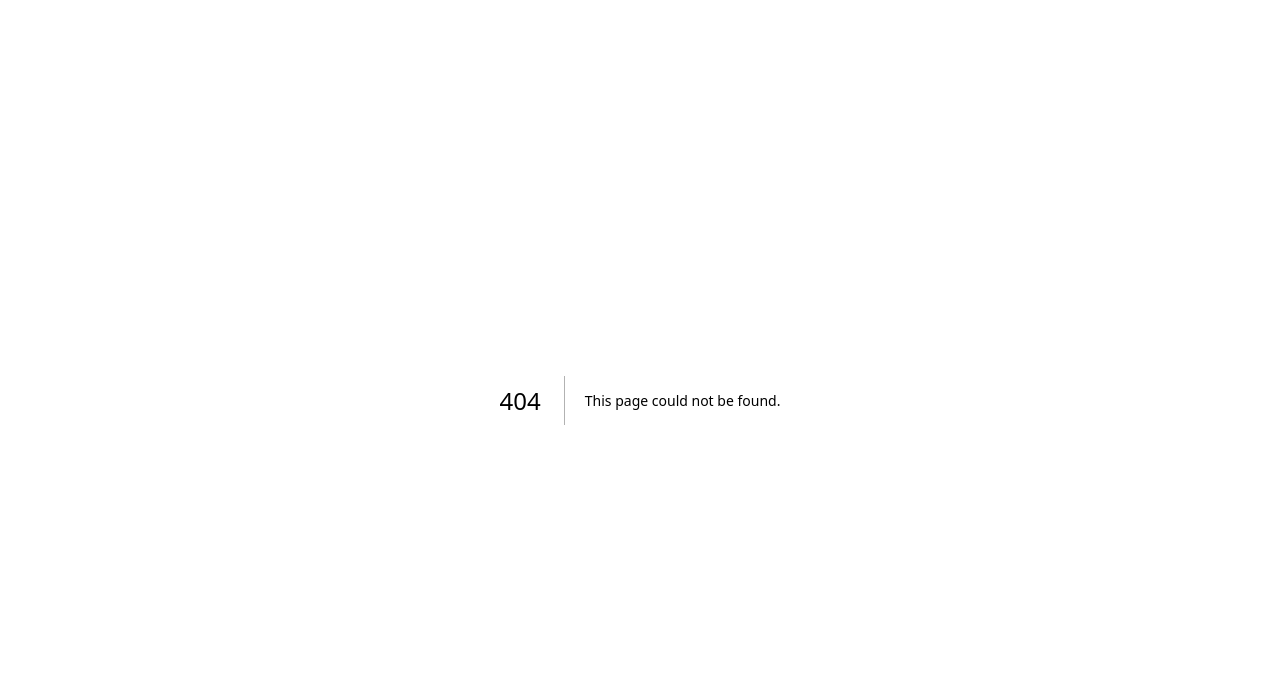
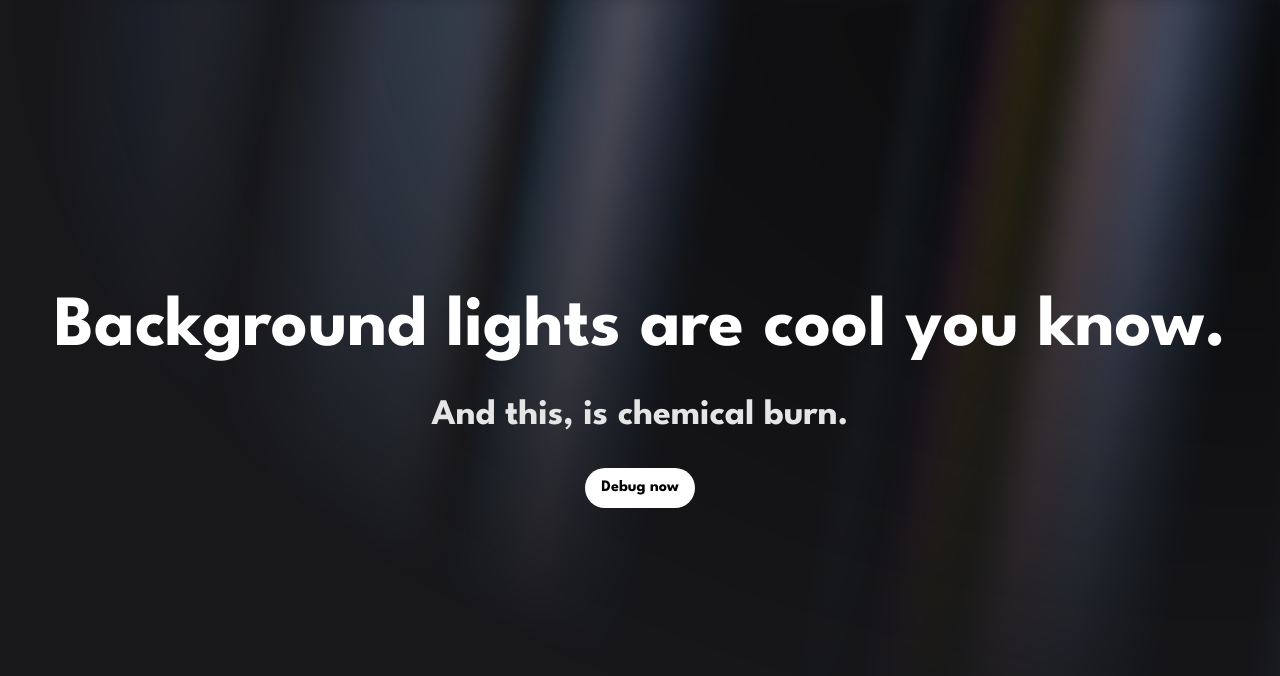
Before and after one commit to affanhamid/kickstart-project, a Next.js app: page /test in a window 1280 px wide. Before the commit this address had no page. Shown: the top 676 px of the page. Built offline with nearby package versions, Linux system fonts and the light colour scheme.

Commit message:
Changed background

```diff
--- a/src/app/layout.tsx
+++ b/src/app/layout.tsx
@@ -15,7 +15,7 @@
   children: React.ReactNode;
 }>) {
   return (
-    <html lang="en">
+    <html lang="en" className="dark">
       <body
         className={`${leagueSpartan.className} antialiased w-screen h-screen overflow-hidden cursor-none`}
       >
--- a/src/app/page.tsx
+++ b/src/app/page.tsx
@@ -8,6 +8,7 @@
 import { ShootingStars } from "@/components/ui/shooting-stars";
 import { StarsBackground } from "@/components/ui/stars-background";
 import Marquee from "@/components/components/Marquee";
+import { AuroraBackground } from "@/components/ui/aurora-background";
 
 const easeFunction = "circInOut";
 const bezierEase = [0.22, 1, 0.36, 1];
@@ -124,6 +125,7 @@
   ];
   return (
     <main className="w-screen h-screen overflow-hidden">
+      <AuroraBackground>
         <CustomCursor />
         <motion.div
           initial={{ scale: 1.2 }}
@@ -133,13 +135,6 @@
           }}
           className="absolute top-0 left-0 bottom-0 right-0"
         >
-        <Image
-          src={backgroundImage}
-          width={1024}
-          height={720}
-          className="w-full h-full object-cover"
-          alt="clouds"
-        />
           <ShootingStars />
         </motion.div>
 
@@ -181,21 +176,6 @@
         >
           <StarsBackground />
         </motion.div>
-      <motion.div
-        className="absolute top-0 left-0 bottom-0 right-0 pointer-events-none"
-        style={{
-          backgroundImage:
-            "radial-gradient(50% 50%, rgb(26, 26, 26) 0%, rgb(0, 0, 0) 100%)",
-        }}
-        initial={{ opacity: 0 }}
-        animate={{
-          opacity: 0.4,
-          transition: {
-            duration: fastDuration,
-            ease: easeFunction,
-          },
-        }}
-      ></motion.div>
 
         <div className="absolute bg-transparent top-0 left-0 bottom-0 right-0 flex justify-center items-center pointer-events-none">
           <div className="flex flex-col text-[#9F9FAD] gap-1 items-center pt-10">
@@ -239,6 +219,7 @@
           </div>
         </div>
         <Navbar />
+      </AuroraBackground>
     </main>
   );
 }
--- /dev/null
+++ b/src/app/test/page.tsx
@@ -0,0 +1,34 @@
+"use client";
+
+import { motion } from "framer-motion";
+import React from "react";
+import { AuroraBackground } from "@/components/ui/aurora-background";
+
+function AuroraBackgroundDemo() {
+  return (
+    <AuroraBackground className="w-screen h-screen">
+      <motion.div
+        initial={{ opacity: 0.0, y: 40 }}
+        whileInView={{ opacity: 1, y: 0 }}
+        transition={{
+          delay: 0.3,
+          duration: 0.8,
+          ease: "easeInOut",
+        }}
+        className="relative flex flex-col gap-4 items-center justify-center px-4"
+      >
+        <div className="text-3xl md:text-7xl font-bold dark:text-white text-center">
+          Background lights are cool you know.
+        </div>
+        <div className="font-extralight text-base md:text-4xl dark:text-neutral-200 py-4">
+          And this, is chemical burn.
+        </div>
+        <button className="bg-black dark:bg-white rounded-full w-fit text-white dark:text-black px-4 py-2">
+          Debug now
+        </button>
+      </motion.div>
+    </AuroraBackground>
+  );
+}
+
+export default AuroraBackgroundDemo;
--- /dev/null
+++ b/src/components/ui/aurora-background.tsx
@@ -0,0 +1,54 @@
+"use client";
+import { cn } from "@/lib/utils";
+import React, { ReactNode } from "react";
+
+interface AuroraBackgroundProps extends React.HTMLProps<HTMLDivElement> {
+  children: ReactNode;
+  showRadialGradient?: boolean;
+}
+
+export const AuroraBackground = ({
+  className,
+  children,
+  showRadialGradient = true,
+  ...props
+}: AuroraBackgroundProps) => {
+  return (
+    <main>
+      <div
+        className={cn(
+          "relative flex flex-col  h-[100vh] items-center justify-center bg-zinc-50 dark:bg-zinc-900  text-slate-950 transition-bg",
+          className
+        )}
+        {...props}
+      >
+        <div className="absolute inset-0 overflow-hidden">
+          <div
+            //   I'm sorry but this is what peak developer performance looks like // trigger warning
+            className={cn(
+              `
+            [--white-gradient:repeating-linear-gradient(100deg,var(--white)_0%,var(--white)_7%,var(--transparent)_10%,var(--transparent)_12%,var(--white)_16%)]
+            [--dark-gradient:repeating-linear-gradient(100deg,var(--black)_0%,var(--black)_7%,var(--transparent)_10%,var(--transparent)_12%,var(--black)_16%)]
+            [--aurora:repeating-linear-gradient(100deg,var(--blue-500)_10%,var(--indigo-300)_15%,var(--blue-300)_20%,var(--violet-200)_25%,var(--blue-400)_30%)]
+            [background-image:var(--white-gradient),var(--aurora)]
+            dark:[background-image:var(--dark-gradient),var(--aurora)]
+            [background-size:300%,_200%]
+            [background-position:50%_50%,50%_50%]
+            filter blur-[10px] invert dark:invert-0
+            after:content-[""] after:absolute after:inset-0 after:[background-image:var(--white-gradient),var(--aurora)]
+            after:dark:[background-image:var(--dark-gradient),var(--aurora)]
+            after:[background-size:200%,_100%]
+            after:animate-aurora after:[background-attachment:fixed] after:mix-blend-difference
+            pointer-events-none
+            absolute -inset-[10px] opacity-50 will-change-transform`,
+
+              showRadialGradient &&
+                `[mask-image:radial-gradient(ellipse_at_100%_0%,black_10%,var(--transparent)_70%)]`
+            )}
+          ></div>
+        </div>
+        {children}
+      </div>
+    </main>
+  );
+};
--- a/tailwind.config.ts
+++ b/tailwind.config.ts
@@ -1,12 +1,15 @@
-import type { Config } from "tailwindcss"
+import type { Config } from "tailwindcss";
+const {
+  default: flattenColorPalette,
+} = require("tailwindcss/lib/util/flattenColorPalette");
 
-const config = {
+const config: Config = {
   darkMode: ["class"],
   content: [
-    './pages/**/*.{ts,tsx}',
-    './components/**/*.{ts,tsx}',
-    './app/**/*.{ts,tsx}',
-    './src/**/*.{ts,tsx}',
+    "./pages/**/*.{ts,tsx}",
+    "./components/**/*.{ts,tsx}",
+    "./app/**/*.{ts,tsx}",
+    "./src/**/*.{ts,tsx}",
   ],
   prefix: "",
   theme: {
@@ -18,6 +21,11 @@
       },
     },
     extend: {
+      animation: {
+        "accordion-down": "accordion-down 0.2s ease-out",
+        "accordion-up": "accordion-up 0.2s ease-out",
+        aurora: "aurora 60s linear infinite",
+      },
       keyframes: {
         "accordion-down": {
           from: { height: "0" },
@@ -27,14 +35,29 @@
           from: { height: "var(--radix-accordion-content-height)" },
           to: { height: "0" },
         },
-      },
-      animation: {
-        "accordion-down": "accordion-down 0.2s ease-out",
-        "accordion-up": "accordion-up 0.2s ease-out",
+        aurora: {
+          from: {
+            backgroundPosition: "50% 50%, 50% 50%",
+          },
+          to: {
+            backgroundPosition: "350% 50%, 350% 50%",
+          },
+        },
       },
     },
   },
-  plugins: [require("tailwindcss-animate")],
-} satisfies Config
+  plugins: [
+    require("tailwindcss-animate"),
+    function addVariablesForColors({ addBase, theme }) {
+      const allColors = flattenColorPalette(theme("colors"));
+      const newVars = Object.fromEntries(
+        Object.entries(allColors).map(([key, val]) => [`--${key}`, val]),
+      );
+      addBase({
+        ":root": newVars,
+      });
+    },
+  ],
+};
 
-export default config
+export default config;
```
Lines whose indentation alone changed are shown as unchanged.
